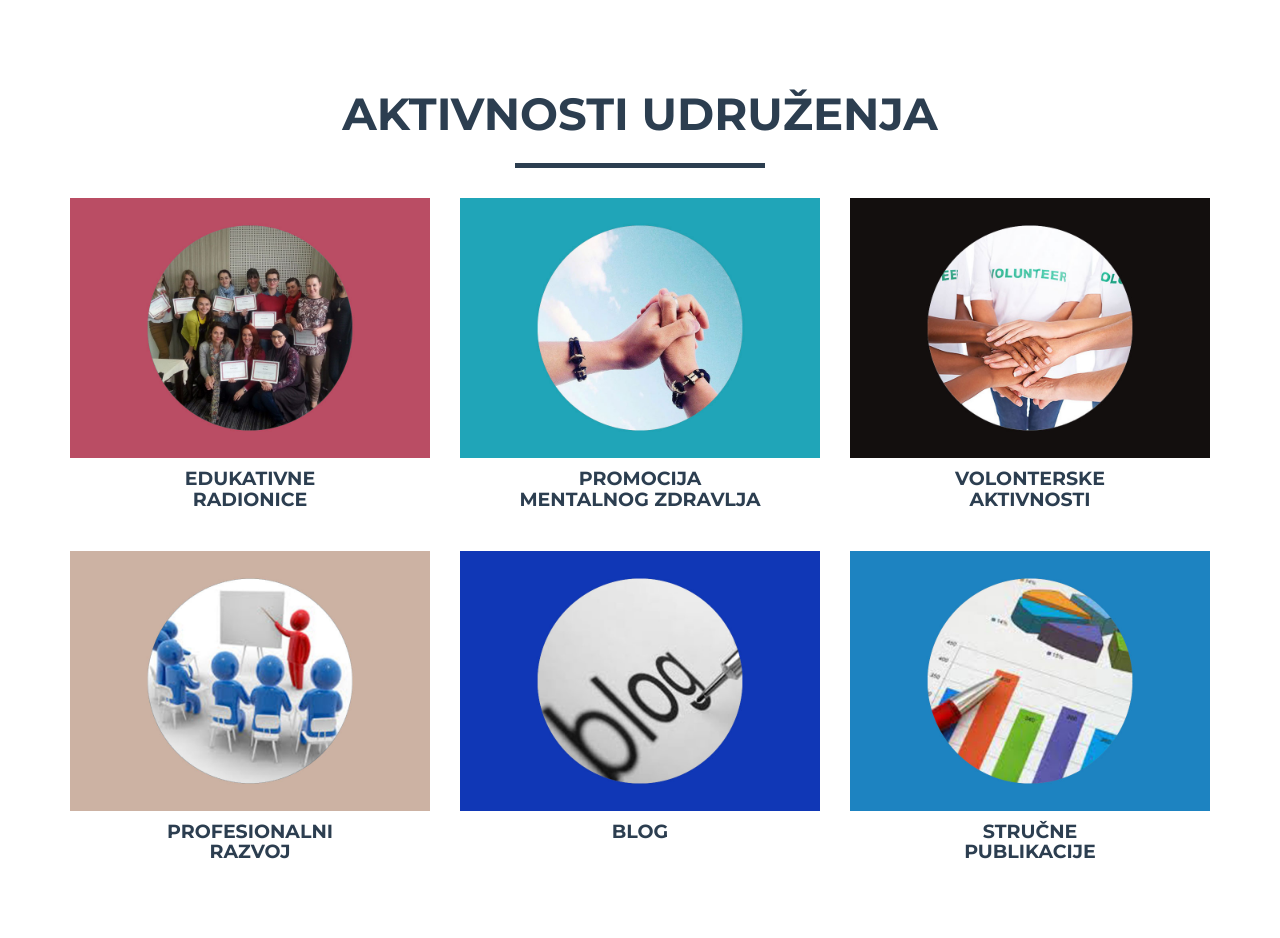
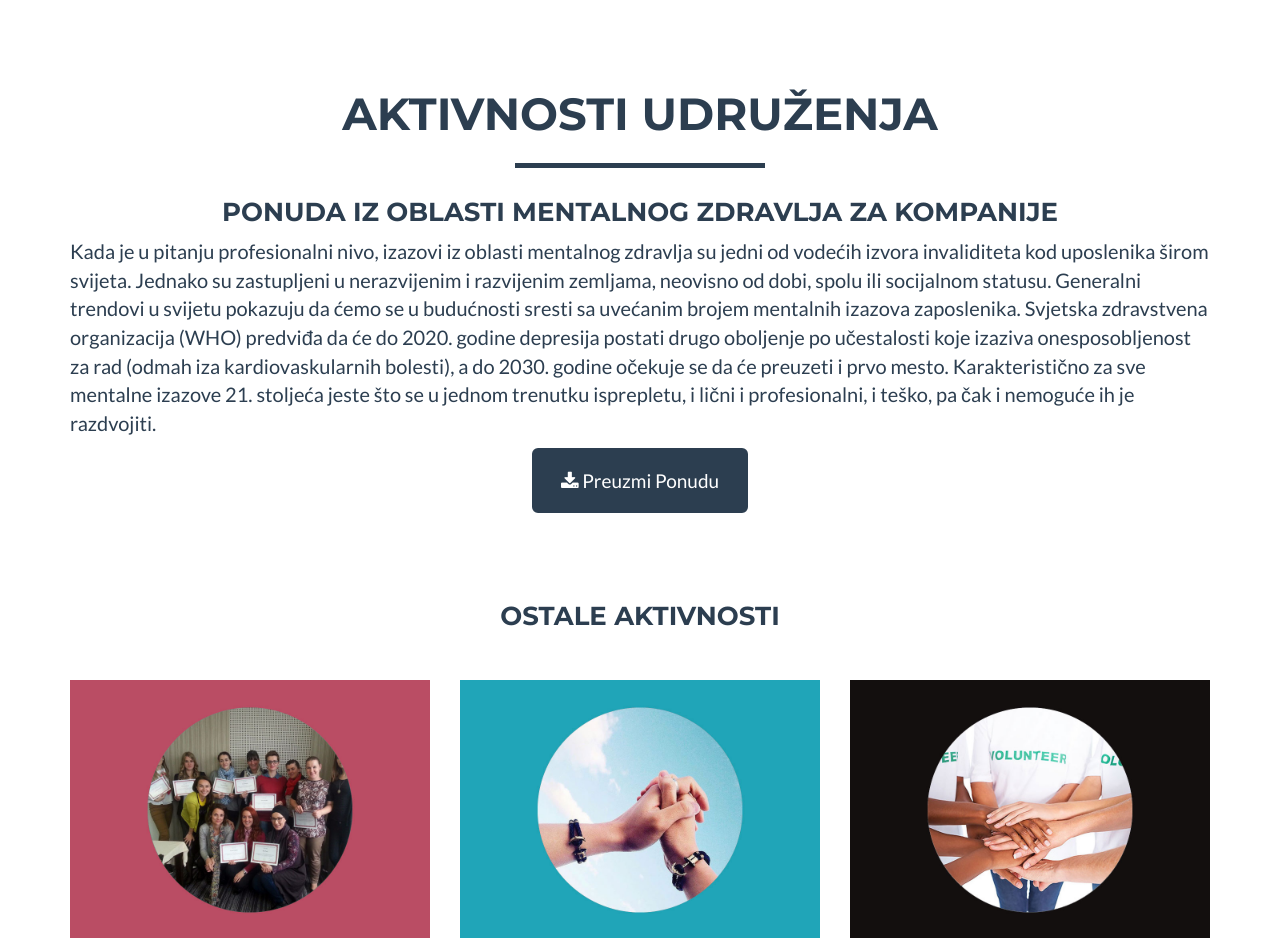
Before and after one commit to miladcerkic/miladcerkic.github.io, a plain HTML site: page index.html in a window 1280 px wide. Shown: the part 880-1818 px from the top of the page. Drawn offline with nearby package versions, Linux system fonts and the light colour scheme.

Commit message:
13. commit

```diff
--- a/index.html
+++ b/index.html
@@ -99,7 +99,32 @@
             <div class="row">
                 <div class="col-lg-12 text-center">
                     <h2>Aktivnosti Udruženja</h2>
-                    <hr class="star-primary">
+                </div>
+            </div>
+            <div class="row">
+                <div class="col-lg-12 text-center">
+                     <hr class="star-primary">
+                   <h3>Ponuda iz oblasti mentalnog zdravlja za kompanije</h3>
+                </div>
+            </div>
+            <div class="row">
+                <div class="col-lg-12"><!-- col-lg-offset-2-->
+                    <p>Kada je u pitanju profesionalni nivo, izazovi iz oblasti mentalnog zdravlja su jedni od vodećih izvora invaliditeta kod uposlenika širom svijeta. Jednako su zastupljeni u nerazvijenim i razvijenim zemljama, neovisno od dobi, spolu ili socijalnom statusu. Generalni trendovi u svijetu pokazuju da ćemo se u budućnosti sresti sa uvećanim brojem mentalnih izazova zaposlenika. Svjetska zdravstvena organizacija (WHO) predviđa da će do 2020. godine depresija postati drugo oboljenje po učestalosti koje izaziva onesposobljenost za rad (odmah iza kardiovaskularnih bolesti), a do 2030. godine očekuje se da će preuzeti i prvo mesto. Karakteristično za sve mentalne izazove 21. stoljeća jeste što se u jednom trenutku isprepletu, i lični i profesionalni, i teško, pa čak i nemoguće ih je razdvojiti.</p>
+                </div>
+            </div>
+            <div class="row">
+                <div class="col-lg-8 col-lg-offset-2 text-center">
+                    <a href="/pdf/USPIT-prijedlog-za-saradnju-kompanije.pdf" target="_blank" class="btn btn-primary btn-lg">
+                        <i class="fa fa-download"></i> Preuzmi Ponudu
+                    </a>
+                </div>
+            </div>
+            <div class="row">
+                <div class="col-lg-12 text-center">
+                    <p>&nbsp;</p>
+                    <p>&nbsp;</p>
+                    <h3>Ostale Aktivnosti</h3>
+                    <p>&nbsp;</p>
                 </div>
             </div>
             <div class="row">
```
